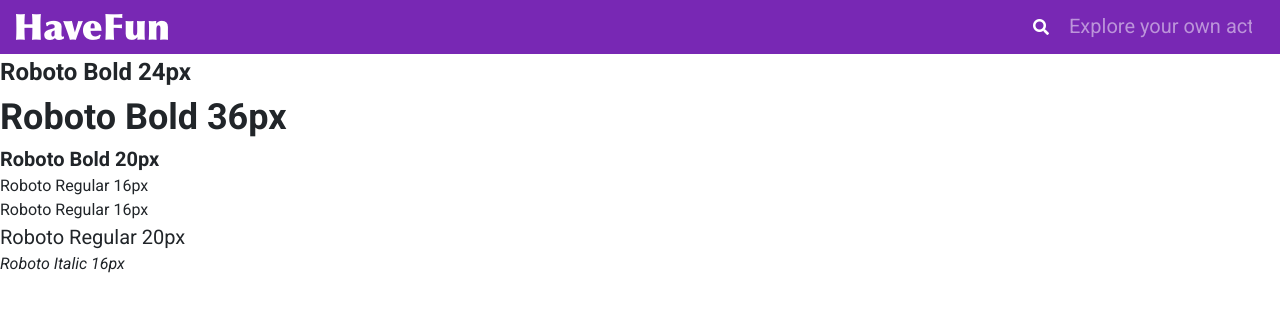
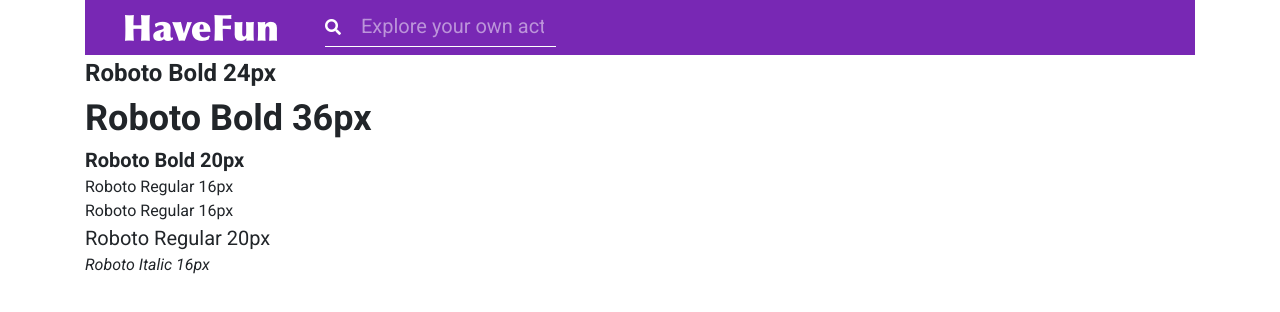
Before and after one commit to hot5656/f2eW2Filter2nd, a website: page index.html in a window 1280 px wide. Drawn offline with nearby package versions, Linux system fonts and the light colour scheme.

Commit message:
update 2018_0906

```diff
--- a/index.html
+++ b/index.html
@@ -13,13 +13,13 @@
 	<link rel="stylesheet" href="stylesheets/style.css">
 </head>
 <body>
-	<div class="wrap">
+	<div class="wrap container">
 		<header>
-			<nav class="navbar bg-primary">
-				<a href="#" class="navbar-logo">
+			<nav class="navbar navbar-expand bg-primary">
+				<a href="#" class="navbar-logo ml-4">
 					<img src="img/logo.png" alt="logo">
 				</a>
-				<form action="" class="form-inline">
+				<form action="" class="form-inline ml-5 border-bottom border-white search-input">
 					<i class="fas fa-search mr-2 text-white"></i>
 					<input type="text" class="form-control bg-transparent text-light border-0" placeholder="Explore your own activities">
 				</form>
--- a/scss/custom/style.scss
+++ b/scss/custom/style.scss
@@ -43,3 +43,7 @@ body {
 	font-family: "Roboto";
 	font-size: 1.25rem;
 }
+
+.search-input {
+	max-width: 800px;
+}
```
Also changed, not shown: stylesheets/style.css.
